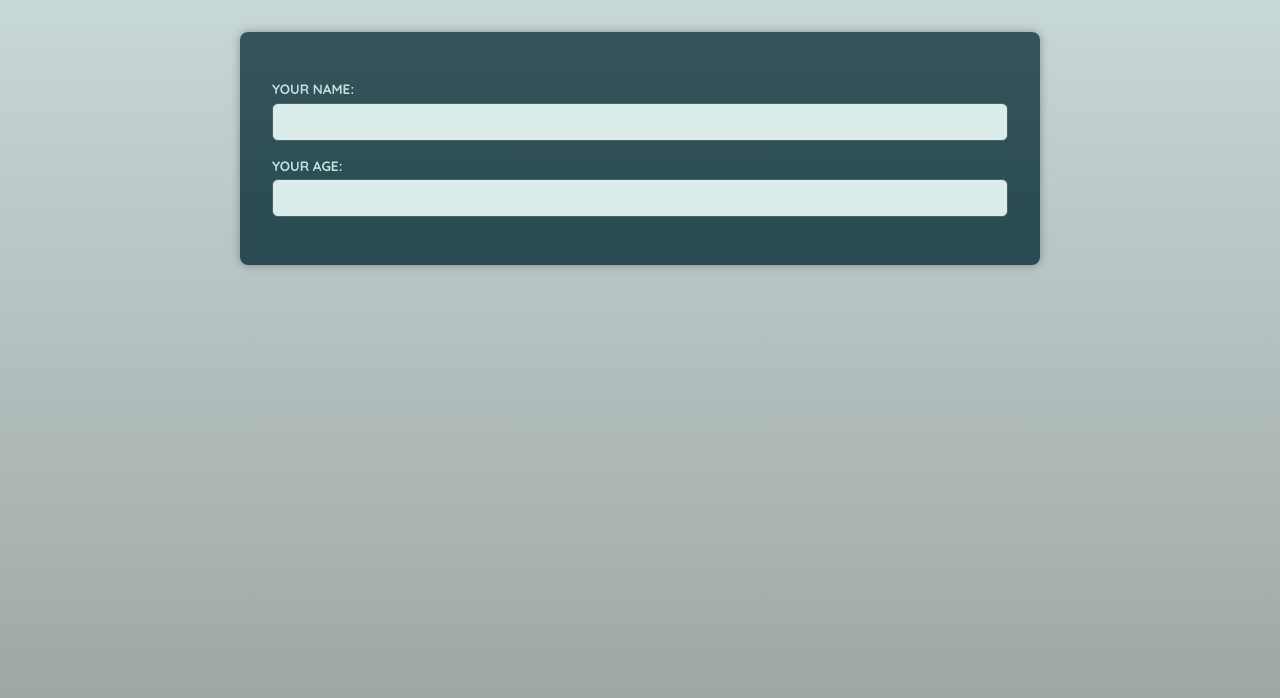
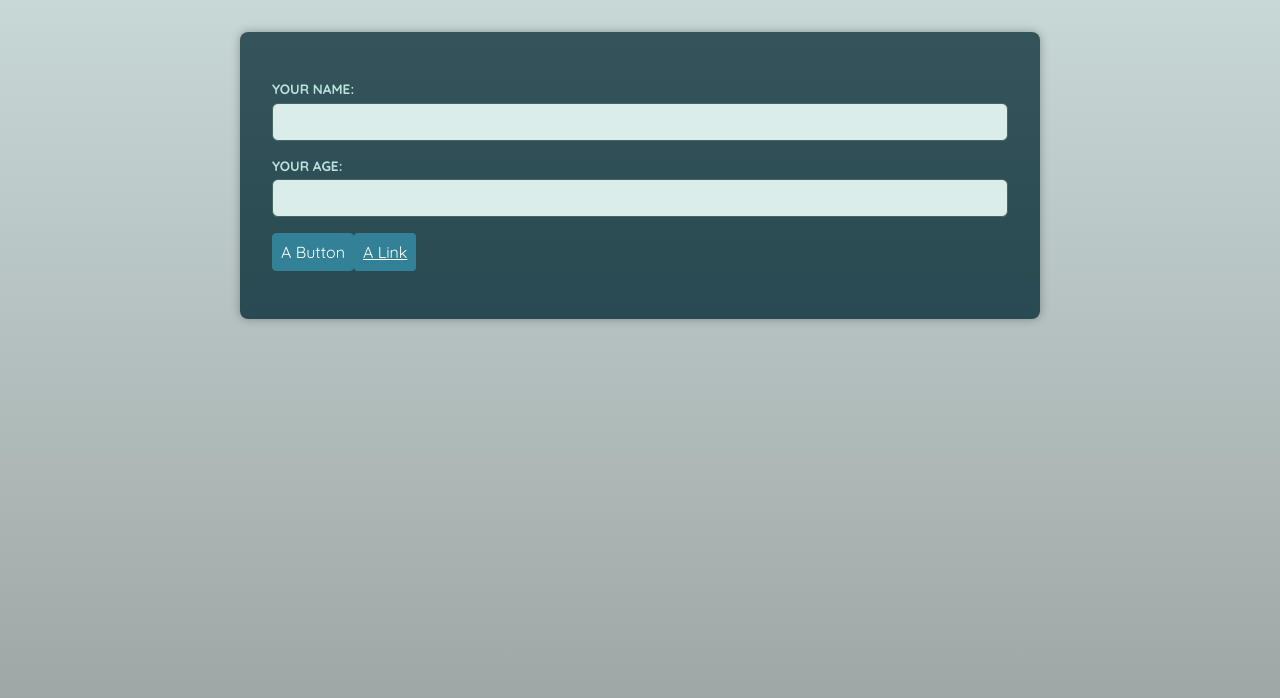
Before and after one commit to GaziRiad/Advanced-ts, a Next.js app: page / in a window 1280 px wide. Shown: the top 698 px of the page. Built offline with nearby package versions, Linux system fonts and the light colour scheme; a web font is replaced by a local one.

Commit message:
Combining Discrimited Union and built-in props

```diff
--- a/app/page.tsx
+++ b/app/page.tsx
@@ -1,3 +1,4 @@
+import Button from "@/components/Button";
 import Input from "@/components/Input";
 import React from "react";
 
@@ -6,6 +7,12 @@
     <main>
       <Input id="name" label="Your name:" type="text" />
       <Input id="age" label="Your age:" type="number" />
+      <p>
+        <Button el="button">A Button</Button>
+        <Button el="anchor" href="https://google.com" target="_blank">
+          A Link
+        </Button>
+      </p>
     </main>
   );
 }
--- /dev/null
+++ b/components/Button.tsx
@@ -0,0 +1,16 @@
+import React, { type ComponentPropsWithoutRef } from "react";
+
+type ButtonProps = {
+  el: "button";
+} & ComponentPropsWithoutRef<"button">;
+
+type AnchorProps = {
+  el: "anchor";
+} & ComponentPropsWithoutRef<"a">;
+
+export default function Button(props: ButtonProps | AnchorProps) {
+  if (props.el === "anchor") {
+    return <a className="button" {...props}></a>;
+  }
+  return <button className="button" {...props}></button>;
+}
```
